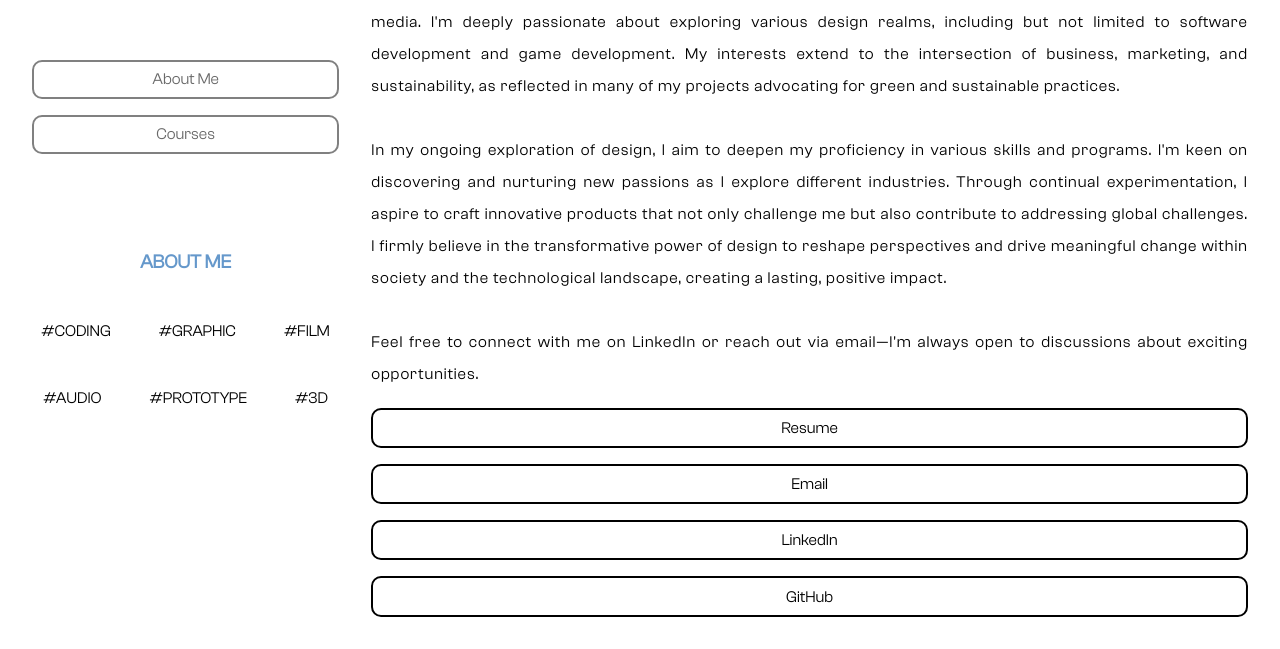
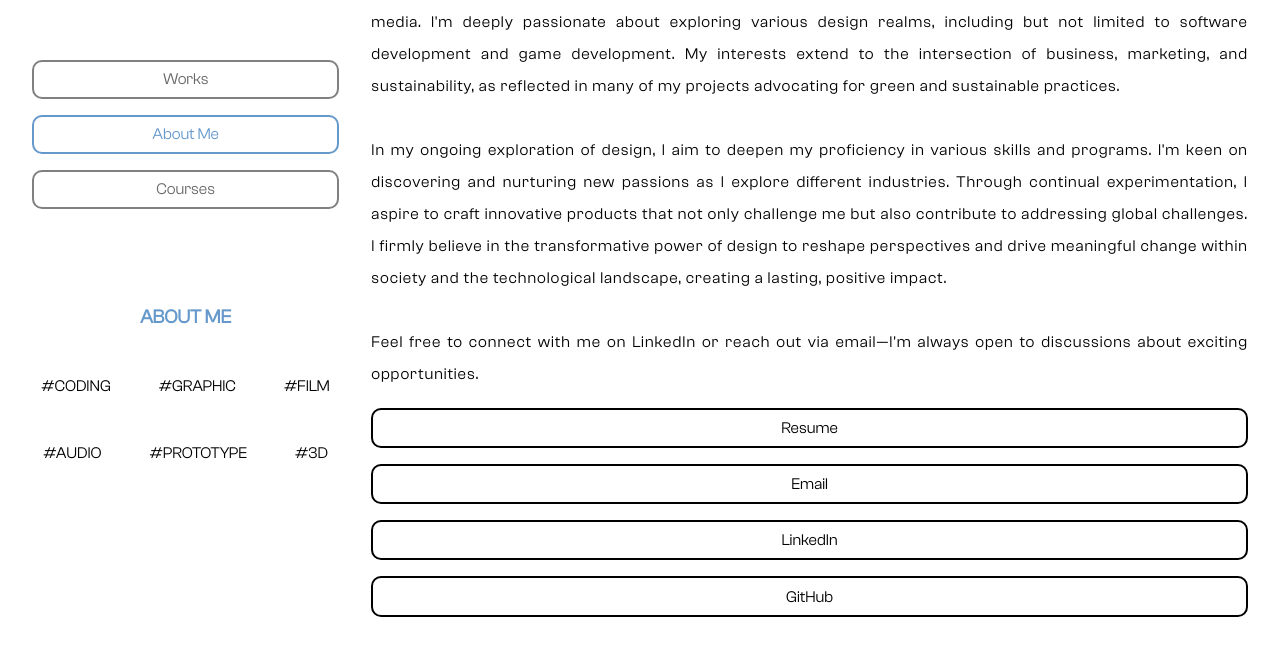
Before and after one commit to mwrcus/portfolio, a plain HTML site: page about.html in a window 1280 px wide. Shown: the part 206-855 px from the top of the page. Drawn offline with nearby package versions, Linux system fonts and the light colour scheme; some packages are replaced by stand-ins of ours; files whose address does not match are found by name; a web font is replaced by a local one.

Commit message:
adjusting UX

```diff
--- a/about.html
+++ b/about.html
@@ -35,7 +35,8 @@
     <div class="importantLinks" id="link1">
 
       <div class="myself">
-          <a href="about.html">About Me</a>
+          <a href="index.html">Works</a>
+          <a href="about.html" id="currentPage">About Me</a>
           <a href="skills.html">Courses</a>
           <!-- <a href="index.html?section=work">Work Experience</a> -->
           <!-- <a href="https://docs.google.com/document/d/1LpX6wVYLWdGJKCsvdsMD3hISkRI0zmiMKXhP-0uww_I/edit?usp=sharing" target="_blank" id="resumeButton">Resume</a> -->
--- a/style.css
+++ b/style.css
@@ -226,6 +226,11 @@ justify-content: center;
 
 .navigation a:hover, .social a:hover, .myself a:hover{
   color: var(--color);
+}
+
+#currentPage{
+  color: var(--color);
+  border: 2px solid var(--color);
 }
 
 
@@ -716,3 +721,9 @@ h2#pageTitle {
         display: none;
     }
 }
+
+@media (max-width:500px){
+  .fade-in{
+    display: none;
+  }
+}
```
Also changed, not shown: index.html (+1 -0 lines), skills.html (+2 -1 lines).
